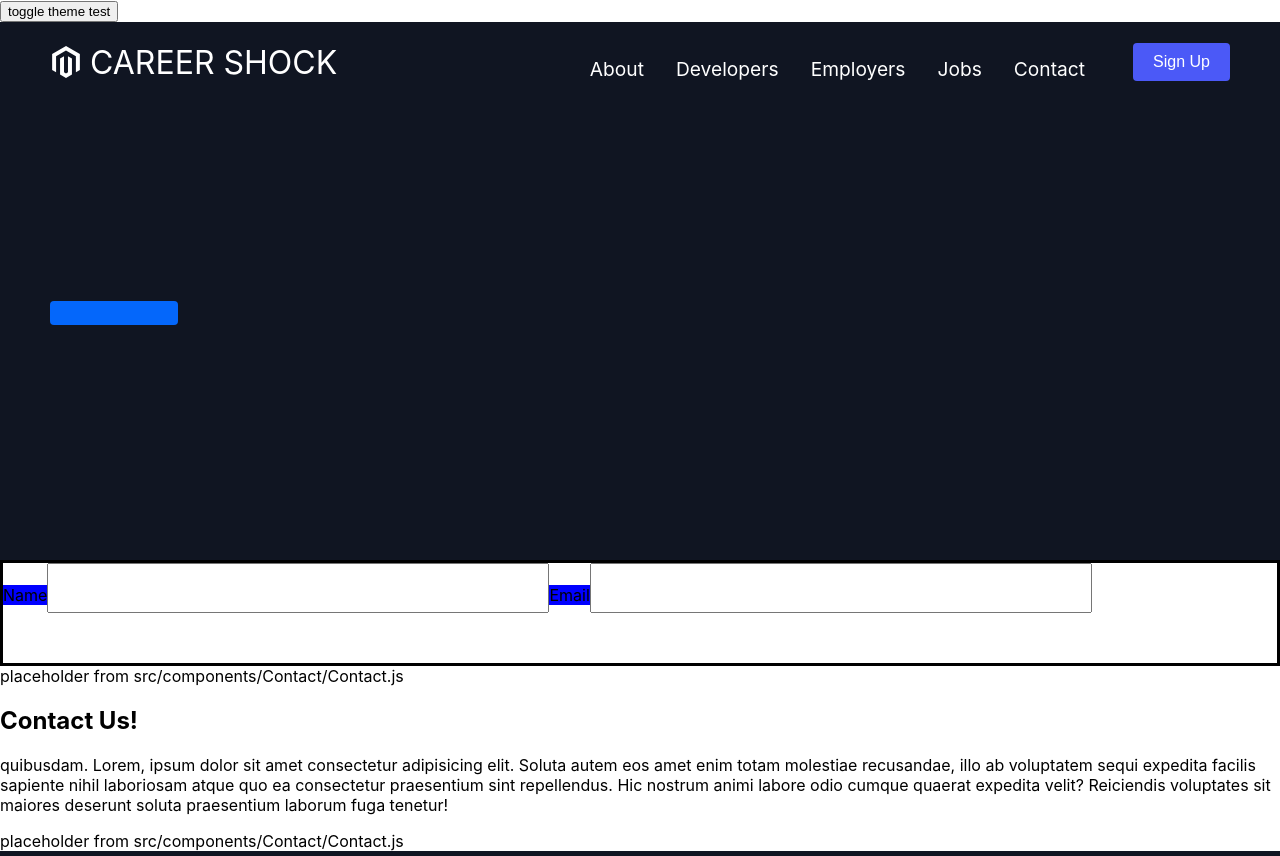
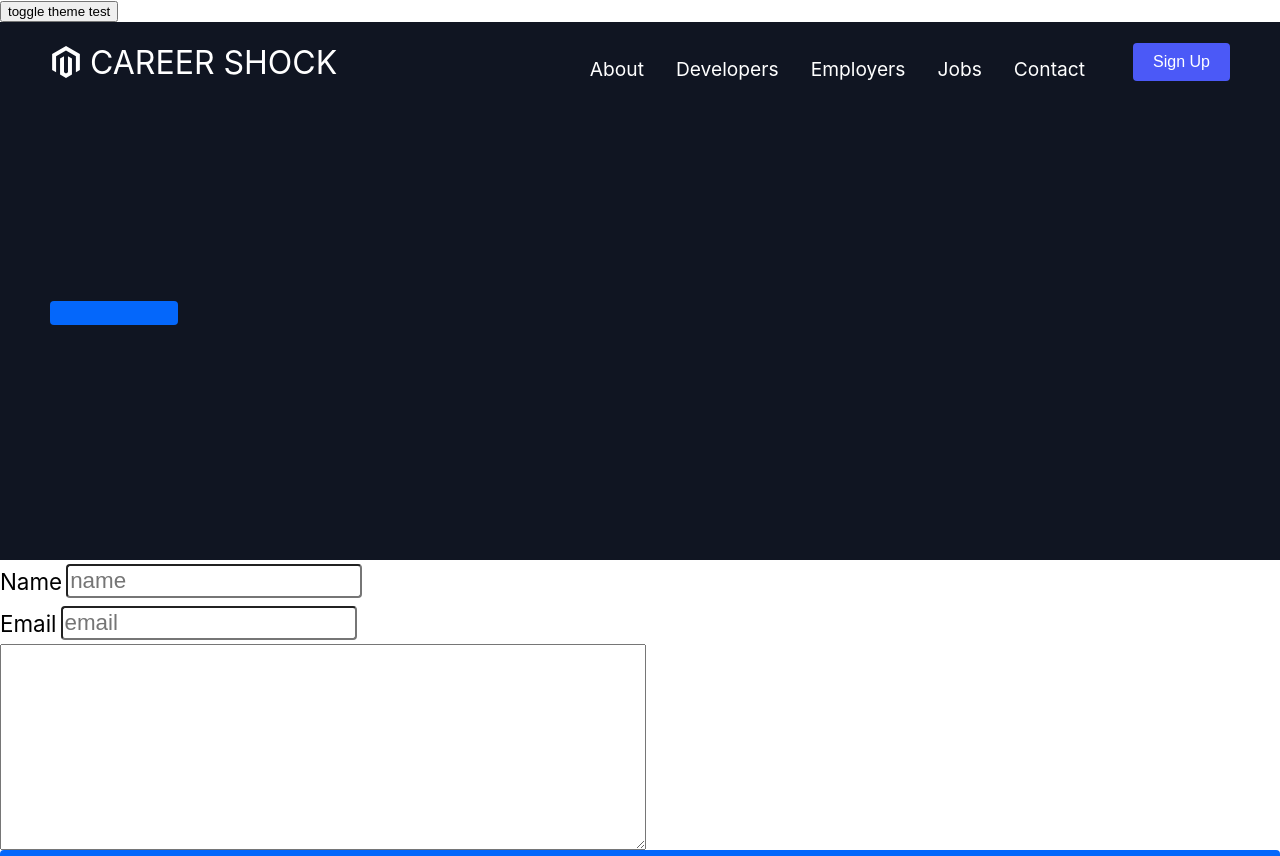
Before and after one commit to JS-Jr-Dev-Job-Board/react, a React (Create React App) app: page /contact in a window 1280 px wide. Shown: the top 856 px of the page. Built offline with nearby package versions, Linux system fonts and the light colour scheme.

Commit message:
add placeholder fontsize to theme. Add textarea and global button to Contact.js

```diff
--- a/src/components/Contact/Contact.js
+++ b/src/components/Contact/Contact.js
@@ -1,19 +1,26 @@
 import React from 'react'
 
-import { Form, Input, Label } from './ContactElements'
+import { Form, Input, Label, MessageArea } from './ContactElements'
+import { Button } from '../GlobalStyle'
 
 const Contact = (props) => {
+  const submitHandler = (e) => {
+    e.preventDefault()
+  }
+
   return (
     <div>
-      <Form>
+      <Form onSubmit={submitHandler}>
         <Label htmlFor='name'>
           Name
-          <Input id='name' />
+          <Input id='name' placeholder='name' small />
         </Label>
         <Label htmlFor='email'>
           Email
-          <Input id='email' />
+          <Input id='email' placeholder='email' medium />
         </Label>
+        <MessageArea />
+        <Button big>Submit</Button>
       </Form>
       placeholder from src/components/Contact/Contact.js
       <h2>Contact Us!</h2>
--- a/src/components/Contact/ContactElements.js
+++ b/src/components/Contact/ContactElements.js
@@ -1,12 +1,24 @@
 import styled from 'styled-components'
 
 export const Form = styled.form`
-  border: 3px solid black;
-  height: 100px;
-`
-export const Input = styled.input`
-  font-size: ${(props) => props.theme.size.small};
+  /* border: 3px solid black; */
+  display: flex;
+  flex-direction: column;
 `
 export const Label = styled.label`
-  background-color: blue;
+  display: flex;
+  align-items: center;
+  font-size: ${(props) => props.theme.size.placeholder};
 `
+
+export const Input = styled.input`
+  border-radius: 4px;
+  padding: 2px;
+  margin: 4px;
+  font-size: ${(props) => props.theme.size.placeholder};
+`
+
+export const MessageArea = styled.textarea`
+  width: 50%;
+  height: 25vh;
+`
--- a/src/theme/index.js
+++ b/src/theme/index.js
@@ -11,6 +11,7 @@ const theme = {
     secondary: ''
   },
   size: {
+    placeholder: '1.4rem',
     smallest: '1.6rem',
     small: '2.4rem',
     medium: '4rem',
```
